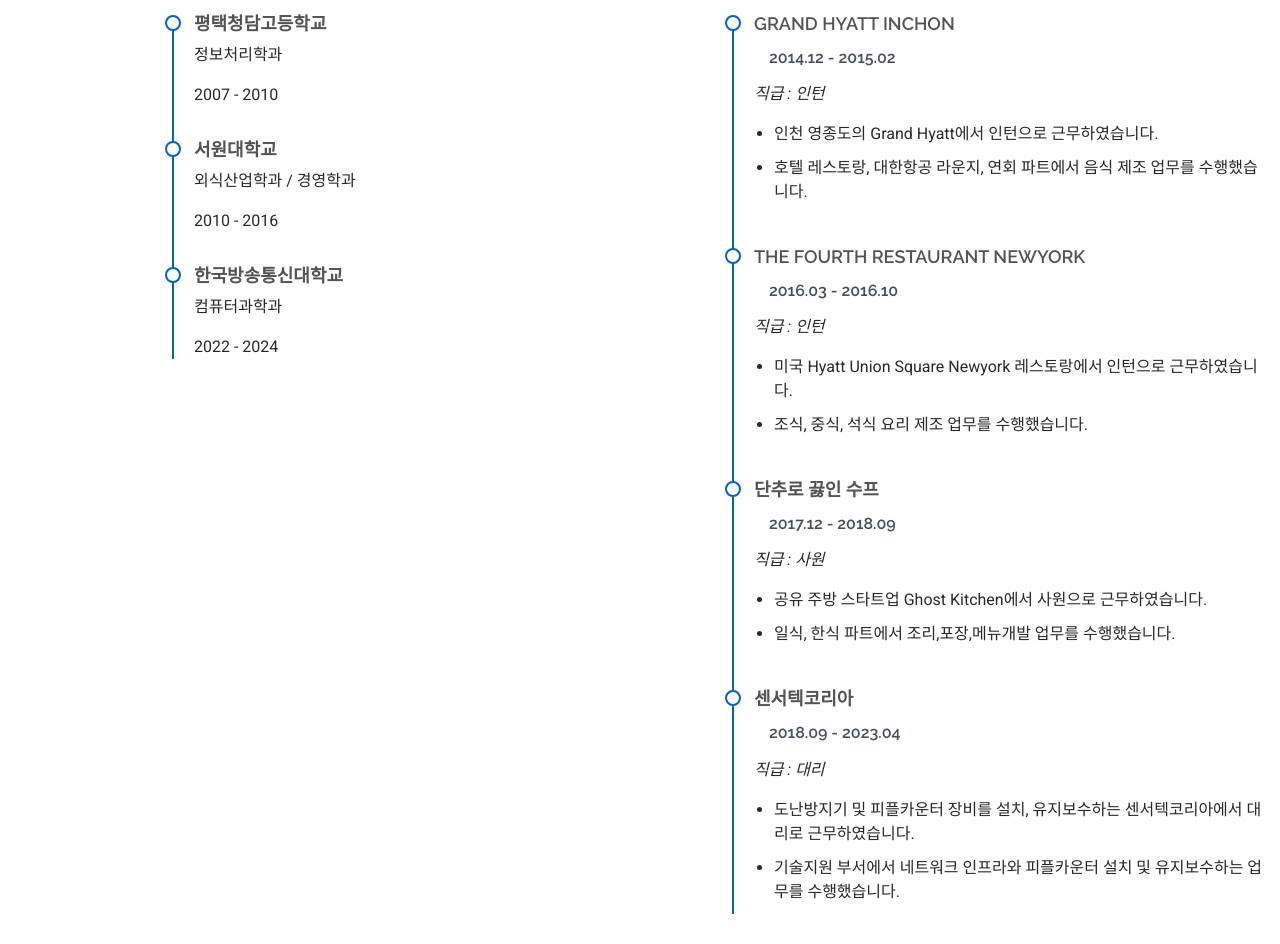
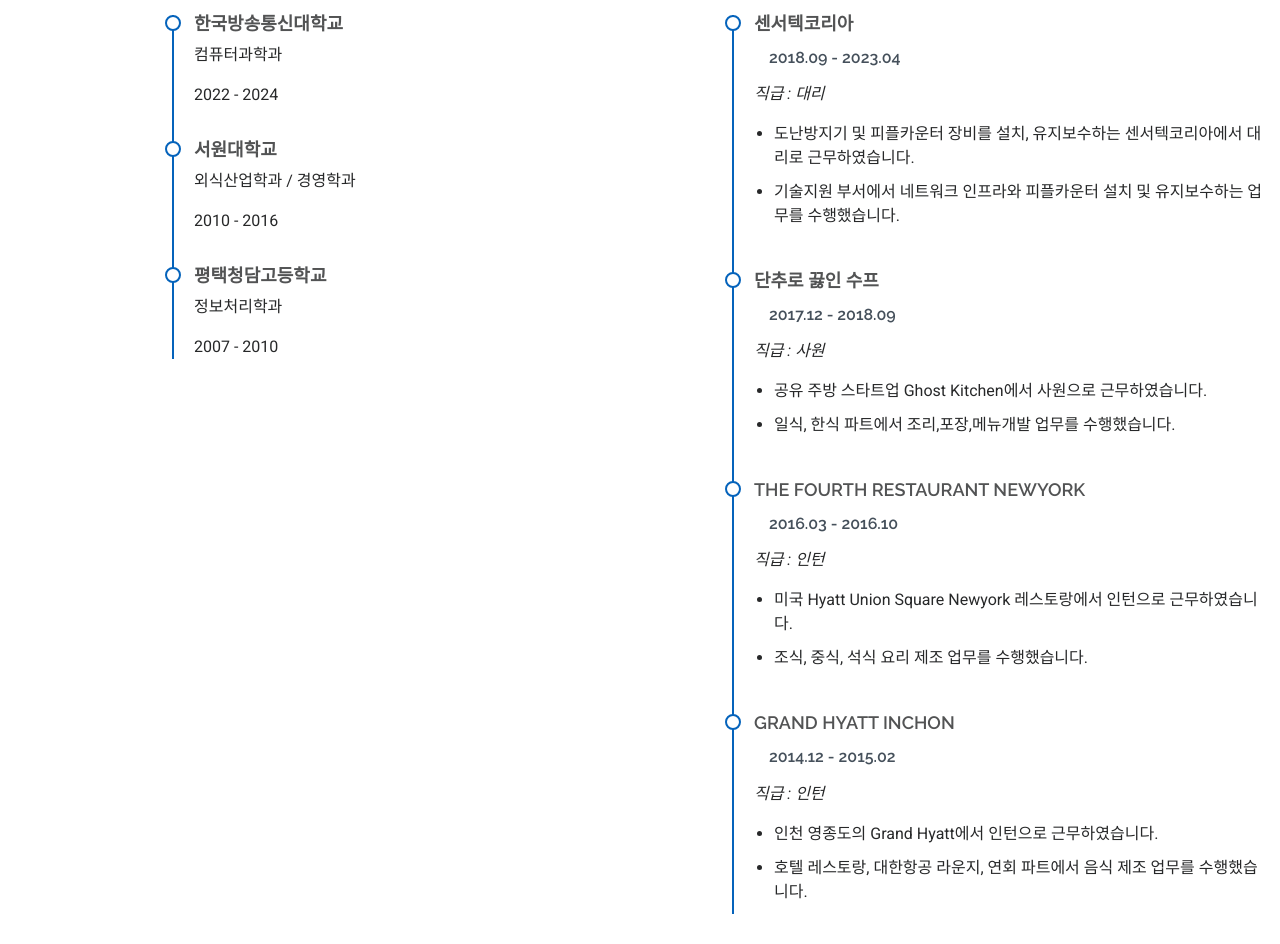
Before and after one commit to lionbak/lionbak.github.io, a plain HTML site: page index.html in a window 1280 px wide. Shown: the part 2628-3572 px from the top of the page. Drawn offline with Linux system fonts and the light colour scheme.

Commit message:
fix: edit detail

```diff
--- a/index.html
+++ b/index.html
@@ -290,10 +290,11 @@
           <div class="col-lg-6" data-aos="fade-up" data-aos-delay="100">
 
             <h3 class="resume-title">학력사항</h3>
+
             <div class="resume-item">
-              <h4>평택청담고등학교 </h4>
-              <p>정보처리학과</p>
-              <p>2007 - 2010</p>
+              <h4>한국방송통신대학교</h4>
+              <p>컴퓨터과학과</p>
+              <p>2022 - 2024</p>
             </div>
 
             <div class="resume-item">
@@ -303,24 +304,36 @@
             </div>
 
             <div class="resume-item">
-              <h4>한국방송통신대학교</h4>
-              <p>컴퓨터과학과</p>
-              <p>2022 - 2024</p>
-            </div><!-- Edn Resume Item -->
+              <h4>평택청담고등학교 </h4>
+              <p>정보처리학과</p>
+              <p>2007 - 2010</p>
+            </div>
+            <!-- Edn Resume Item -->
 
           </div>
 
           <div class="col-lg-6" data-aos="fade-up" data-aos-delay="200">
             <h3 class="resume-title">경력사항</h3>
+
             <div class="resume-item">
-              <h4>Grand Hyatt Inchon</h4>
-              <h5>2014.12 - 2015.02</h5>
-              <p><em>직급 : 인턴</em></p>
+              <h4>센서텍코리아</h4>
+              <h5>2018.09 - 2023.04</h5>
+              <p><em>직급 : 대리</em></p>
               <ul>
-                <li>인천 영종도의 Grand Hyatt에서 인턴으로 근무하였습니다.</li>
-                <li>호텔 레스토랑, 대한항공 라운지, 연회 파트에서 음식 제조 업무를 수행했습니다.</li>
+                <li>도난방지기 및 피플카운터 장비를 설치, 유지보수하는 센서텍코리아에서 대리로 근무하였습니다.</li>
+                <li>기술지원 부서에서 네트워크 인프라와 피플카운터 설치 및 유지보수하는 업무를 수행했습니다.</li>
               </ul>
-            </div><!-- Edn Resume Item -->
+            </div>
+
+            <div class="resume-item">
+              <h4>단추로 끓인 수프</h4>
+              <h5>2017.12 - 2018.09</h5>
+              <p><em>직급 : 사원</em></p>
+              <ul>
+                <li>공유 주방 스타트업 Ghost Kitchen에서 사원으로 근무하였습니다.</li>
+                <li>일식, 한식 파트에서 조리,포장,메뉴개발 업무를 수행했습니다.</li>
+              </ul>
+            </div>
 
             <div class="resume-item">
               <h4>The Fourth Restaurant Newyork</h4>
@@ -330,27 +343,18 @@
                 <li>미국 Hyatt Union Square Newyork 레스토랑에서 인턴으로 근무하였습니다.</li>
                 <li>조식, 중식, 석식 요리 제조 업무를 수행했습니다.</li>
               </ul>
-            </div><!-- Edn Resume Item -->
+            </div>
 
             <div class="resume-item">
-              <h4>단추로 끓인 수프</h4>
-              <h5>2017.12 - 2018.09</h5>
-              <p><em>직급 : 사원</em></p>
+              <h4>Grand Hyatt Inchon</h4>
+              <h5>2014.12 - 2015.02</h5>
+              <p><em>직급 : 인턴</em></p>
               <ul>
-                <li>공유 주방 스타트업 Ghost Kitchen에서 사원으로 근무하였습니다.</li>
-                <li>일식, 한식 파트에서 조리,포장,메뉴개발 업무를 수행했습니다.</li>
+                <li>인천 영종도의 Grand Hyatt에서 인턴으로 근무하였습니다.</li>
+                <li>호텔 레스토랑, 대한항공 라운지, 연회 파트에서 음식 제조 업무를 수행했습니다.</li>
               </ul>
-            </div><!-- Edn Resume Item -->
-
-            <div class="resume-item">
-              <h4>센서텍코리아</h4>
-              <h5>2018.09 - 2023.04</h5>
-              <p><em>직급 : 대리</em></p>
-              <ul>
-                <li>도난방지기 및 피플카운터 장비를 설치, 유지보수하는 센서텍코리아에서 대리로 근무하였습니다.</li>
-                <li>기술지원 부서에서 네트워크 인프라와 피플카운터 설치 및 유지보수하는 업무를 수행했습니다.</li>
-              </ul>
-            </div><!-- Edn Resume Item -->
+            </div>
+            <!-- Edn Resume Item -->
 
           </div>
 
@@ -378,6 +382,7 @@
                 <h3 class="text-success">DoggiVerse Project</h3>
               </a>
               <p>애견인들을 위한 커뮤니티 사이트 제작 프로젝트</p>
+              <p style="color:#0d6efd">#JAVA #Oracle/SQL #Spring3.0 #JSP/Servlet #Maven</p>
             </div>
           </div><!-- End Item -->
 
@@ -387,6 +392,7 @@
                 <h3 class="text-success">StudyClub Project</h3>
               </a>
               <p>스터디 모임을 원활하게 할 수 있게 도와주는 웹사이트 제작 프로젝트</p>
+              <p style="color:#0d6efd">#JAVA #Oracle/SQL #Spring5.0 #WebRTC #JQuary #MyBatis</p>
             </div>
           </div><!-- End Item -->
 
@@ -396,6 +402,7 @@
                 <h3 class="text-success">Tetrapod Project</h3>
               </a>
               <p>마이크로 서비스 환경을 고려한 모듈 및 분산처리 어플리케이션 개발 프로젝트</p>
+              <p style="color:#0d6efd">#JAVA #MySQL #SpringBoot #Kafka #React #JPA #JMeter</p>
             </div>
           </div><!-- End Item -->
 
```
